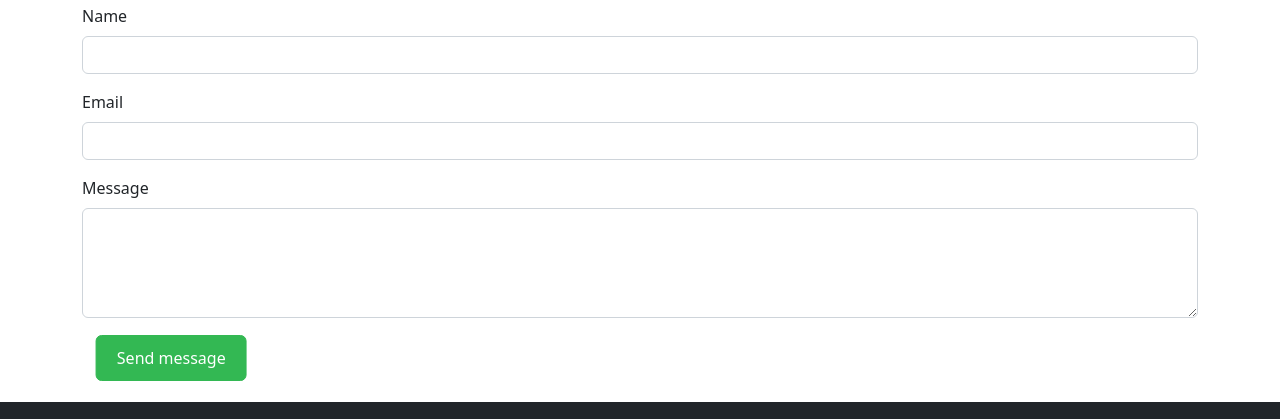
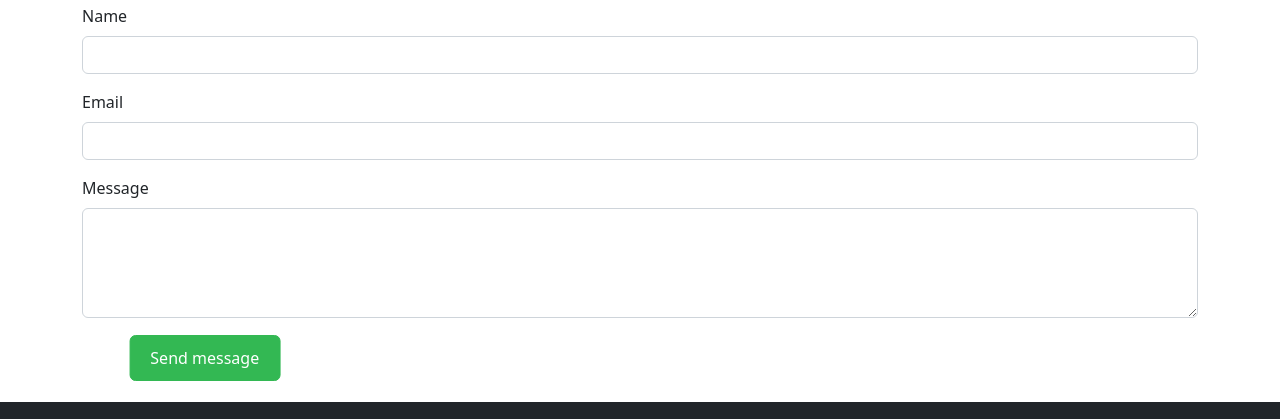
Before and after one commit to Shira69/Kusuya, a plain HTML site: page contact.html in a window 1280 px wide. Shown: the part 254-673 px from the top of the page. Drawn offline with nearby package versions, Linux system fonts and the light colour scheme.

Commit message:
Update stylesheet3.css

```diff
--- a/stylesheet3.css
+++ b/stylesheet3.css
@@ -30,7 +30,7 @@ body {
 /* Center the button absolutely */
 .button-wrapper button {
     position: absolute;
-    left: 8%;
+    left: 11%;
     top: 50%;
     transform: translate(-50%, -50%);
     padding: 10px 20px;
```
